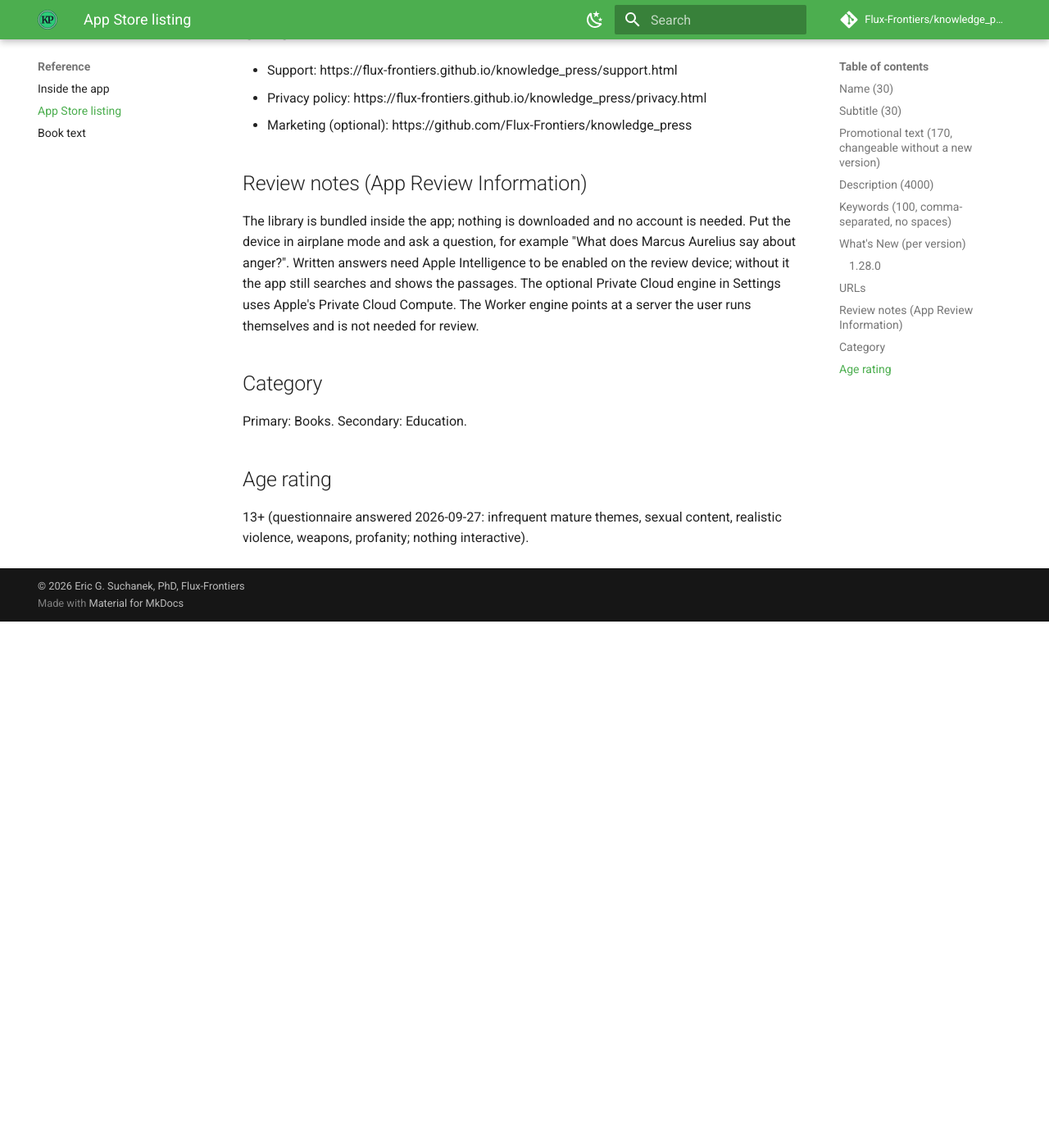
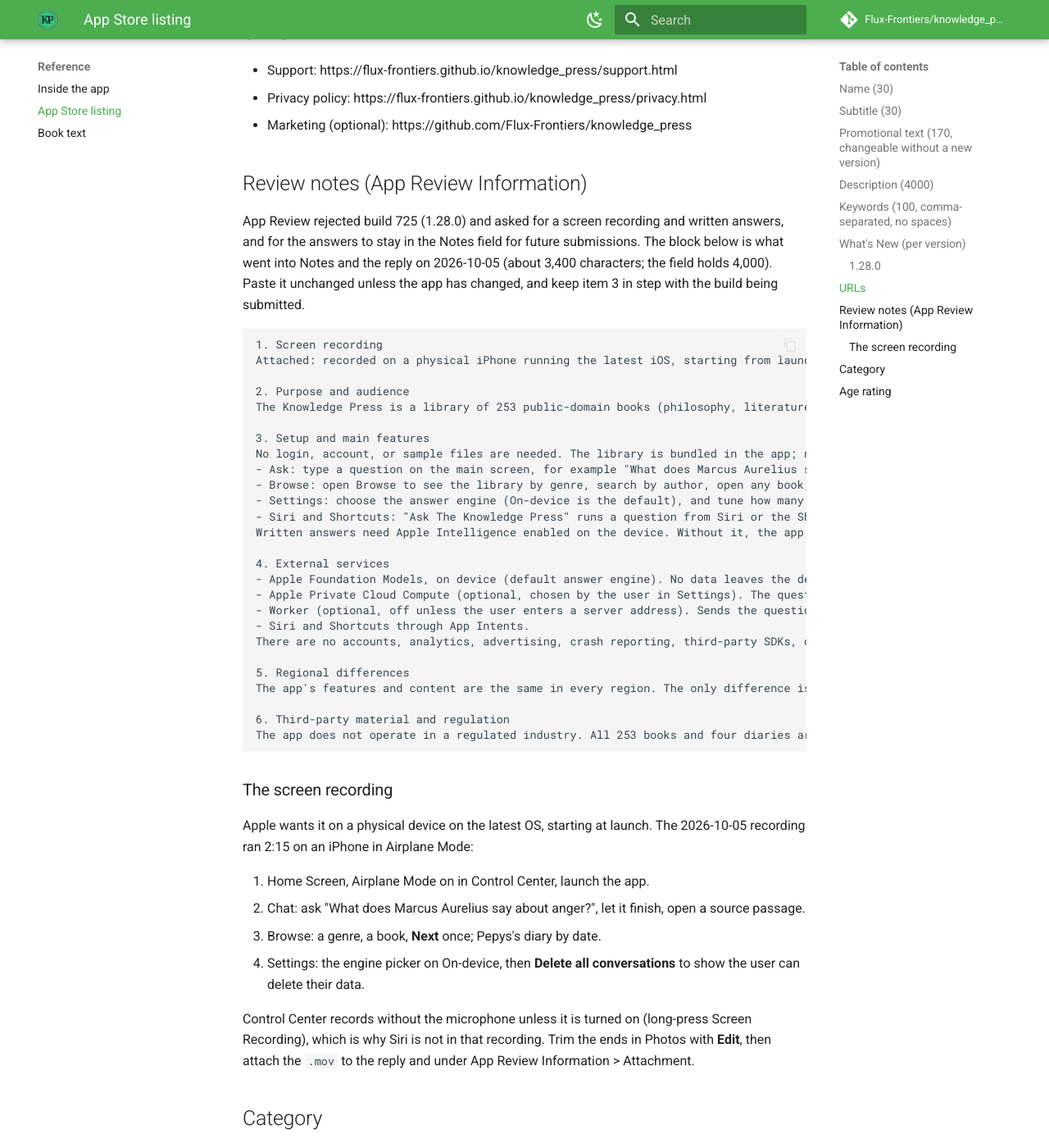
Before and after one commit to Flux-Frontiers/knowledge_press, an MkDocs documentation site: the page built from docs/APP_STORE_LISTING.md, in a window 1280 px wide and 1400 px high, scrolled down 2287 px. Shown: the whole window at 82% size. Built offline with MkDocs 1.6.1 and Material for MkDocs 9.7.7, drawn with Linux system fonts in a browser that asks for light colours; comment, search, counter and statistics services are not loaded; before the commit the page ends 3045 px from its top, so only the background shows below that.

Commit message:
docs: keep the App Review answers in the listing
App Review rejected build 725 and asked for a screen recording plus written
answers on purpose, setup, external services, regional differences and
third-party material, and for the answers to stay in the Notes field for
future submissions. The listing's short review notes are replaced by the
text that went into Notes and the reply on 2026-10-05, with how the
recording was made.

Co-Authored-By: Claude Opus 5.5 <noreply@anthropic.com>

````diff
--- a/docs/APP_STORE_LISTING.md
+++ b/docs/APP_STORE_LISTING.md
@@ -100,13 +100,58 @@ First App Store release.
 
 ## Review notes (App Review Information)
 
-The library is bundled inside the app; nothing is downloaded and no account
-is needed. Put the device in airplane mode and ask a question, for example
-"What does Marcus Aurelius say about anger?". Written answers need Apple
-Intelligence to be enabled on the review device; without it the app still
-searches and shows the passages. The optional Private Cloud engine in
-Settings uses Apple's Private Cloud Compute. The Worker engine points at a
-server the user runs themselves and is not needed for review.
+App Review rejected build 725 (1.28.0) and asked for a screen recording and
+written answers, and for the answers to stay in the Notes field for future
+submissions. The block below is what went into Notes and the reply on
+2026-10-05 (about 3,400 characters; the field holds 4,000). Paste it
+unchanged unless the app has changed, and keep item 3 in step with the build
+being submitted.
+
+```text
+1. Screen recording
+Attached: recorded on a physical iPhone running the latest iOS, starting from launch and showing the typical flow. The app has no account registration, login or account deletion, no user-generated content shared with other users, and no paid content or in-app purchases, so none of those flows exist to show.
+
+2. Purpose and audience
+The Knowledge Press is a library of 253 public-domain books (philosophy, literature, history, science, drama, sacred texts) and four historical diaries (Samuel Pepys, John Evelyn, and Boswell's Hebrides journal), installed with the app. Readers ask a question in plain language; the app searches the whole library by meaning and by exact wording, then writes an answer only from the passages it found, and shows every source passage. It is for students, teachers, and general readers who want to explore the classics and check what the books actually say. It works offline: the books, the search index, and the language model are all on the device.
+
+3. Setup and main features
+No login, account, or sample files are needed. The library is bundled in the app; nothing is downloaded.
+- Ask: type a question on the main screen, for example "What does Marcus Aurelius say about anger?". The answer appears with its source passages; tap a passage to read it in full. This works in airplane mode.
+- Browse: open Browse to see the library by genre, search by author, open any book, and read it chapter by chapter. The diaries open by date.
+- Settings: choose the answer engine (On-device is the default), and tune how many passages are read.
+- Siri and Shortcuts: "Ask The Knowledge Press" runs a question from Siri or the Shortcuts app.
+Written answers need Apple Intelligence enabled on the device. Without it, the app still searches, browses, and reads, and says why answers are off.
+
+4. External services
+- Apple Foundation Models, on device (default answer engine). No data leaves the device.
+- Apple Private Cloud Compute (optional, chosen by the user in Settings). The question and the retrieved passages go to Apple under Apple's Private Cloud Compute commitments, not to us.
+- Worker (optional, off unless the user enters a server address). Sends the question to a server the user runs themselves. We operate no server, and it is not needed for review.
+- Siri and Shortcuts through App Intents.
+There are no accounts, analytics, advertising, crash reporting, third-party SDKs, or payment processors. The search embedder (BAAI bge-small-en-v1.5, MIT license) runs on device with Core ML.
+
+5. Regional differences
+The app's features and content are the same in every region. The only difference is Apple's: written answers use Apple Intelligence, which is available only in the regions and languages Apple supports. Where it is unavailable, the app still searches, browses, and reads the full library. The books are in English.
+
+6. Third-party material and regulation
+The app does not operate in a regulated industry. All 253 books and four diaries are public domain in the United States. The texts come from Project Gutenberg and the Internet Archive, which the app acknowledges as sources. Project Gutenberg's header and license text are removed from each book, as its license permits for public-domain works. The app is not affiliated with Project Gutenberg and does not use its trademark in the app's name or branding.
+```
+
+### The screen recording
+
+Apple wants it on a physical device on the latest OS, starting at launch. The
+2026-10-05 recording ran 2:15 on an iPhone in Airplane Mode:
+
+1. Home Screen, Airplane Mode on in Control Center, launch the app.
+2. Chat: ask "What does Marcus Aurelius say about anger?", let it finish,
+   open a source passage.
+3. Browse: a genre, a book, **Next** once; Pepys's diary by date.
+4. Settings: the engine picker on On-device, then **Delete all
+   conversations** to show the user can delete their data.
+
+Control Center records without the microphone unless it is turned on
+(long-press Screen Recording), which is why Siri is not in that recording.
+Trim the ends in Photos with **Edit**, then attach the `.mov` to the reply
+and under App Review Information > Attachment.
 
 ## Category
 
````
